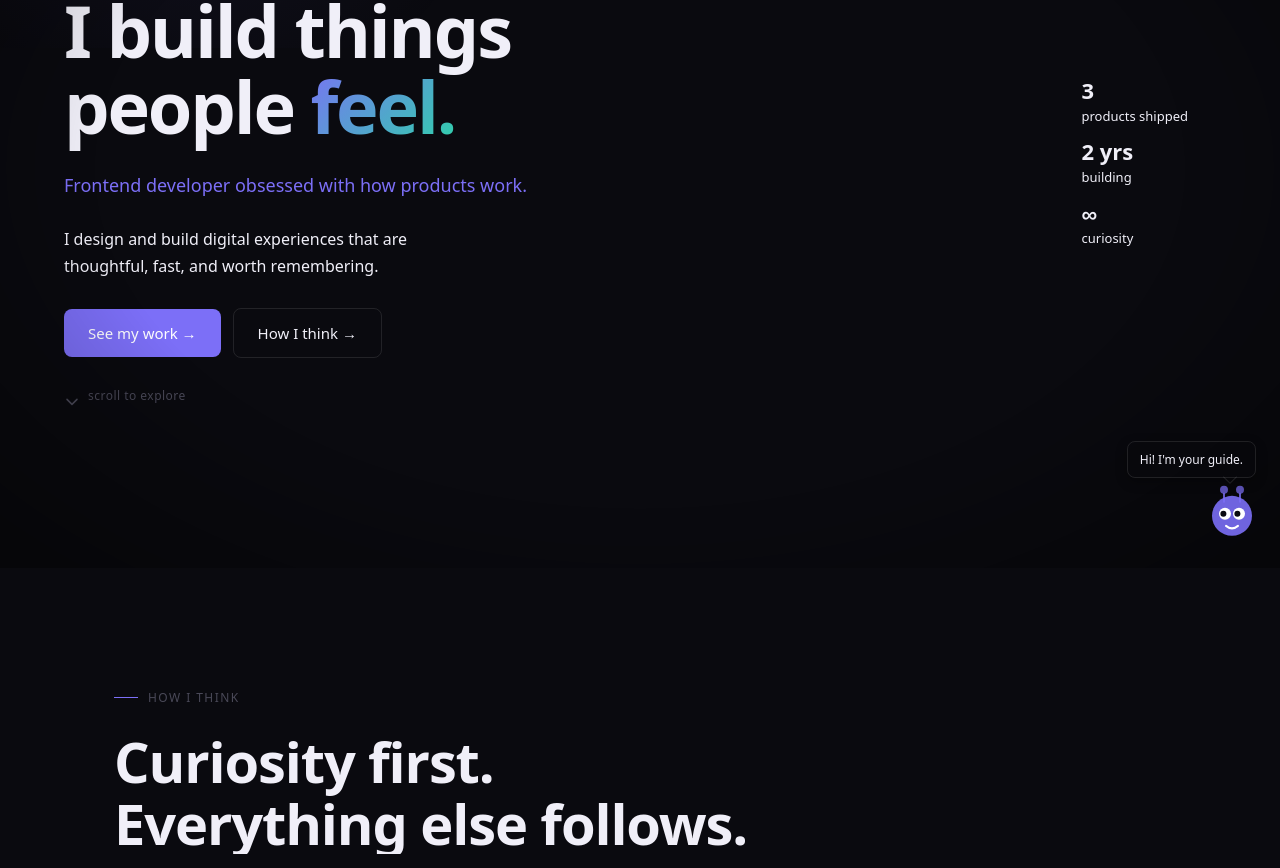
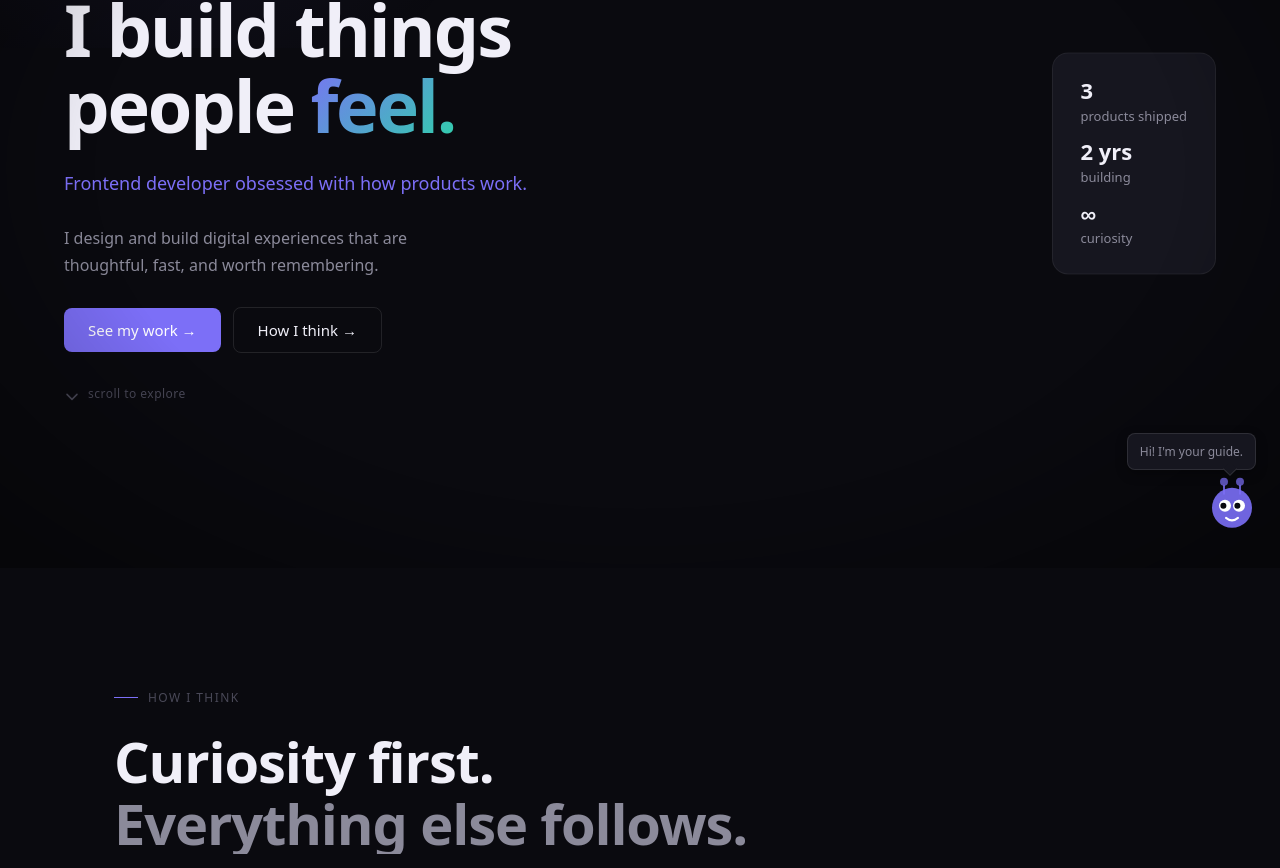
Before and after one commit to harshikagahlot/pm-portfolio, a React (Vite) app: page / in a window 1280 px wide. Shown: the part 232-1100 px from the top of the page. Built offline with nearby package versions, Linux system fonts and the light colour scheme; a web font is replaced by a local one.

Commit message:
fix: remove Tailwind import to fix text sizes, boost cursor visibility

```diff
--- a/src/components/CustomCursor.tsx
+++ b/src/components/CustomCursor.tsx
@@ -79,9 +79,9 @@
           width: isHovering ? 120 : 100,
           height: isHovering ? 120 : 100,
           background: isHovering
-            ? 'radial-gradient(circle, rgba(45, 212, 168, 0.1) 0%, rgba(45, 212, 168, 0.03) 50%, transparent 70%)'
-            : 'radial-gradient(circle, rgba(124, 111, 247, 0.12) 0%, rgba(80, 60, 180, 0.06) 50%, transparent 70%)',
-          filter: 'blur(20px)',
+            ? 'radial-gradient(circle, rgba(45, 212, 168, 0.45) 0%, rgba(45, 212, 168, 0.18) 50%, transparent 70%)'
+            : 'radial-gradient(circle, rgba(124, 111, 247, 0.45) 0%, rgba(80, 60, 180, 0.2) 50%, transparent 70%)',
+          filter: 'blur(16px)',
           x: nebulaX,
           y: nebulaY,
           zIndex: 9998,
@@ -96,9 +96,9 @@
           width: isHovering ? 70 : 55,
           height: isHovering ? 70 : 55,
           background: isHovering
-            ? 'radial-gradient(circle, rgba(45, 212, 168, 0.3) 0%, rgba(45, 212, 168, 0.1) 45%, transparent 70%)'
-            : 'radial-gradient(circle, rgba(124, 111, 247, 0.35) 0%, rgba(100, 80, 220, 0.15) 45%, transparent 70%)',
-          filter: 'blur(12px)',
+            ? 'radial-gradient(circle, rgba(45, 212, 168, 0.75) 0%, rgba(45, 212, 168, 0.35) 45%, transparent 70%)'
+            : 'radial-gradient(circle, rgba(124, 111, 247, 0.8) 0%, rgba(100, 80, 220, 0.4) 45%, transparent 70%)',
+          filter: 'blur(8px)',
           x: cloudX,
           y: cloudY,
           zIndex: 9999,
@@ -110,12 +110,12 @@
       <motion.div
         style={{
           ...baseStyle,
-          width: 14,
-          height: 14,
+          width: 16,
+          height: 16,
           background: isHovering
-            ? 'radial-gradient(circle, rgba(180, 255, 230, 0.9) 0%, rgba(45, 212, 168, 0.6) 40%, transparent 70%)'
-            : 'radial-gradient(circle, rgba(200, 190, 255, 0.9) 0%, rgba(124, 111, 247, 0.6) 40%, transparent 70%)',
-          filter: 'blur(4px)',
+            ? 'radial-gradient(circle, rgba(255, 255, 255, 1) 0%, rgba(45, 212, 168, 0.9) 40%, transparent 70%)'
+            : 'radial-gradient(circle, rgba(255, 255, 255, 1) 0%, rgba(124, 111, 247, 0.9) 40%, transparent 70%)',
+          filter: 'blur(2px)',
           x: coreX,
           y: coreY,
           zIndex: 10000,
--- a/src/index.css
+++ b/src/index.css
@@ -1,13 +1,11 @@
 /* ============================================================
-   GLOBAL STYLES — Aditya Portfolio
-   Tailwind v4 uses CSS-first config — no tailwind.config.ts needed.
-   All design tokens are defined here via @theme.
+   GLOBAL STYLES — PM Portfolio
+   Pure CSS — no Tailwind import needed (all styles are inline).
+   Design tokens are defined as native CSS custom properties.
    ============================================================ */
 
-@import "tailwindcss";
-
 /* ── Design Tokens ─────────────────────────────────────────── */
-@theme {
+:root {
   /* Colors */
   --color-bg-primary: #0a0a0f;
   --color-bg-secondary: #111118;
@@ -46,11 +44,11 @@
 }
 
 html {
+  font-size: 16px;
   scroll-behavior: auto; /* Lenis handles smooth scroll */
   -webkit-font-smoothing: antialiased;
   -moz-osx-font-smoothing: grayscale;
   text-rendering: optimizeLegibility;
-  font-size: 16px; /* Lock base size — prevents Tailwind v4 preflight from overriding in production */
 }
 
 body {
@@ -60,17 +58,6 @@
   line-height: 1.6;
   min-height: 100vh;
   overflow-x: hidden;
-}
-
-/* ── Tailwind v4 preflight override — restore natural text sizes ── */
-@layer base {
-  h1, h2, h3, h4, h5, h6 {
-    font-size: revert;
-    font-weight: revert;
-  }
-  p, span, a, li, button, input, textarea, label {
-    font-size: revert;
-  }
 }
 
 /* ── Hero Background Gradient Animation ───────────────────── */
```
